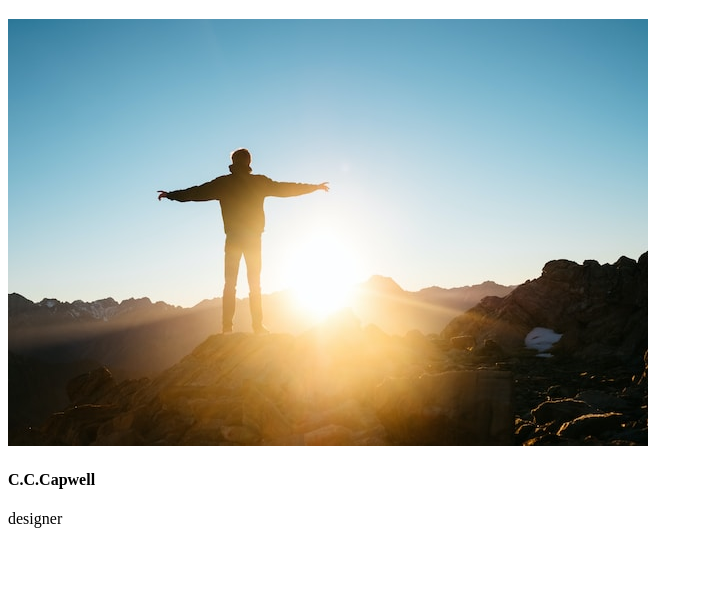
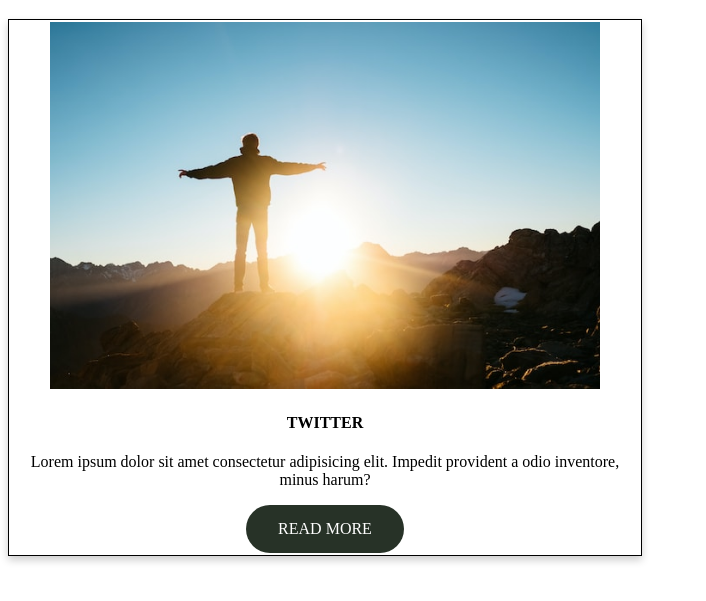
Before and after one commit to MartynasTrubila/1_git_firstTeam_tailwind, a plain HTML site: page index.html in a window 1280 px wide. Shown: the part 61-662 px from the top of the page, without its empty margins (0-706 px from the left). Drawn offline with Linux system fonts and the light colour scheme.

Commit message:
added some changes css and html

```diff
--- a/index.html
+++ b/index.html
@@ -14,8 +14,12 @@
         src="/img/pablo-heimplatz-EAvS-4KnGrk-unsplash.jpg"
         alt="ugly face"
       />
-      <h4>C.C.Capwell</h4>
-      <p>designer</p>
+      <h4>TWITTER</h4>
+      <p>
+        Lorem ipsum dolor sit amet consectetur adipisicing elit. Impedit
+        provident a odio inventore, minus harum?
+      </p>
+      <a href="#">READ MORE</a>
     </div>
   </body>
 </html>
--- a/style.css
+++ b/style.css
@@ -0,0 +1,35 @@
+.container {
+  /* Add shadows to create the "card" effect */
+  box-shadow: 0 4px 8px 0 rgba(0, 0, 0, 0.2);
+  transition: 0.3s;
+  max-width: 600px;
+  text-align: center;
+  margin-top: 10 px;
+  border: 1px solid #000;
+}
+img {
+  max-width: 550px;
+}
+
+a {
+  border-radius: 50px;
+  list-style-type: none;
+  background-color: #273227; /* Green */
+  border: none;
+  color: white;
+  padding: 15px 32px;
+  text-align: center;
+  text-decoration: none;
+  display: inline-block;
+  font-size: 16px;
+}
+/* On mouse-over, add a deeper shadow */
+.container:hover {
+  box-shadow: 0 8px 16px 0 rgba(0, 0, 0, 0.2);
+  margin-top: 20px;
+}
+
+/* Add some padding inside the card container */
+.container {
+  padding: 2px 16px;
+}
```
